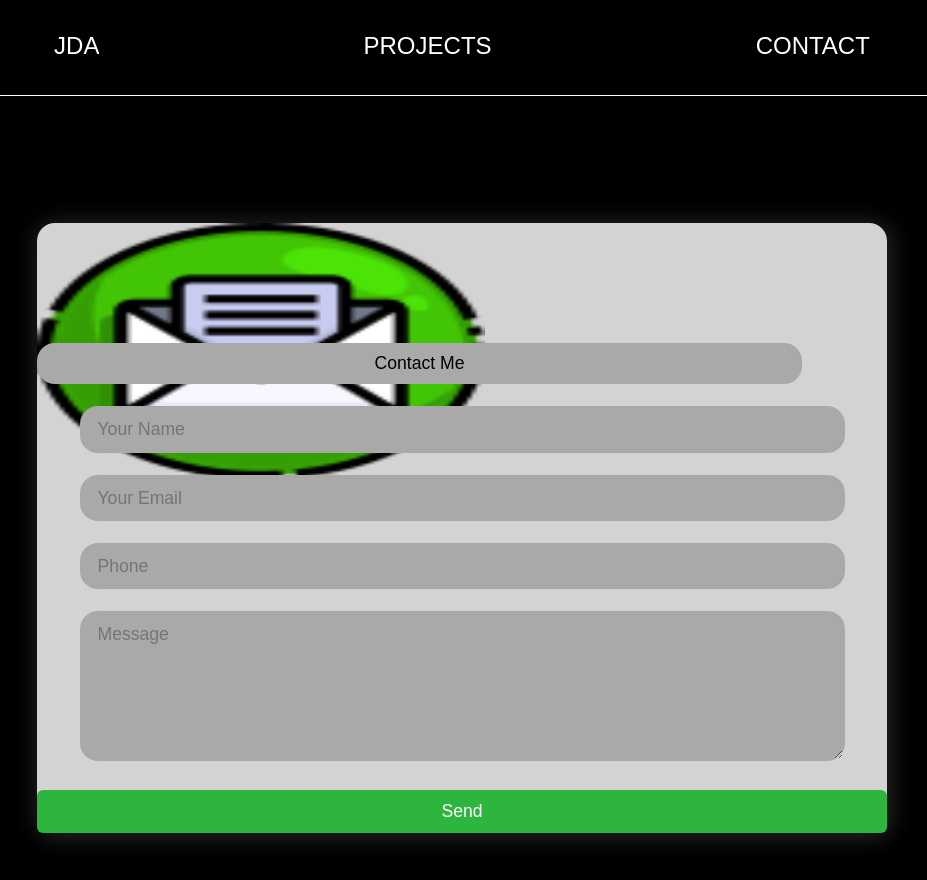
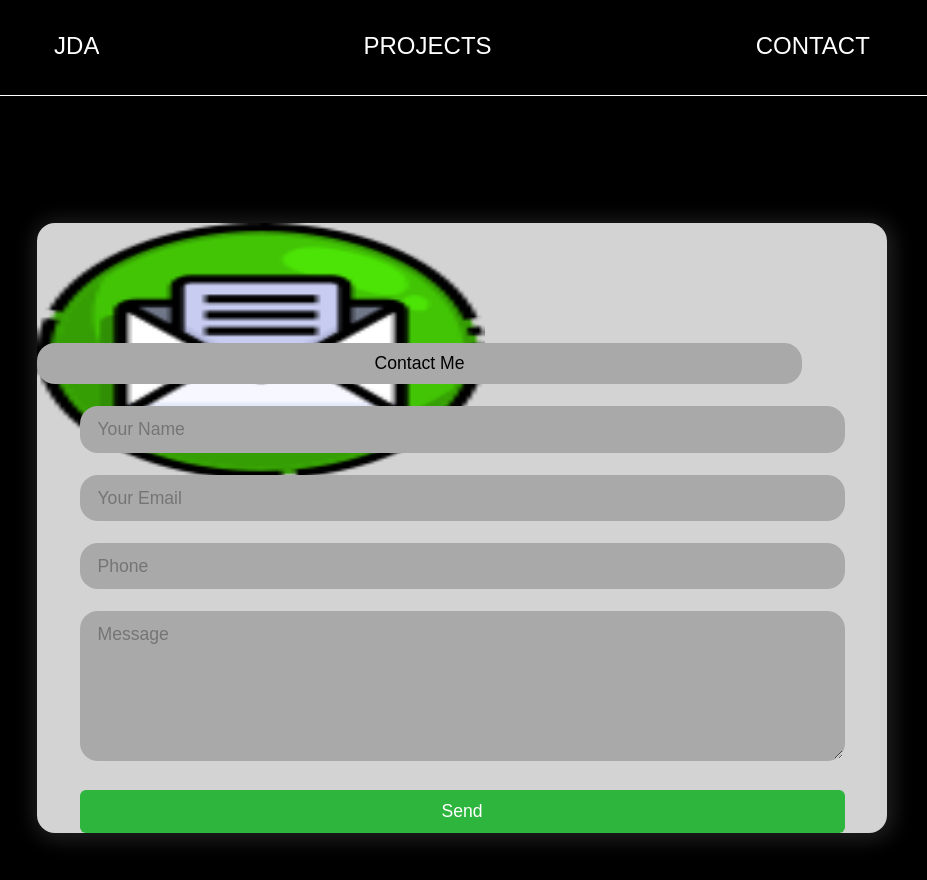
Before and after one commit to abeyternater/portfolio, a React (Create React App) app: page /Contact in a window 1280 px wide. Shown: the top 880 px of the page, without its empty margins (178-1105 px from the left). Built offline with nearby package versions, Linux system fonts and the light colour scheme; a web font is replaced by a local one.

Commit message:
Contact fixed

```diff
--- a/src/Contact/Contact.js
+++ b/src/Contact/Contact.js
@@ -35,8 +35,6 @@ const Contact = () => {
                     <button className="btn">Send</button>
                 </div>
             </div>
-            <div className="right1">
-            </div>
 
         </form>
     );
--- a/src/Contact/Contactformstyles.css
+++ b/src/Contact/Contactformstyles.css
@@ -103,7 +103,7 @@ textarea{
 }
 
 .btn{
-	width: 100%;
+	width: 90%;
 	padding: 0.5rem 1rem;
 	background-color: #2db53d;
 	color: #fff;
```
